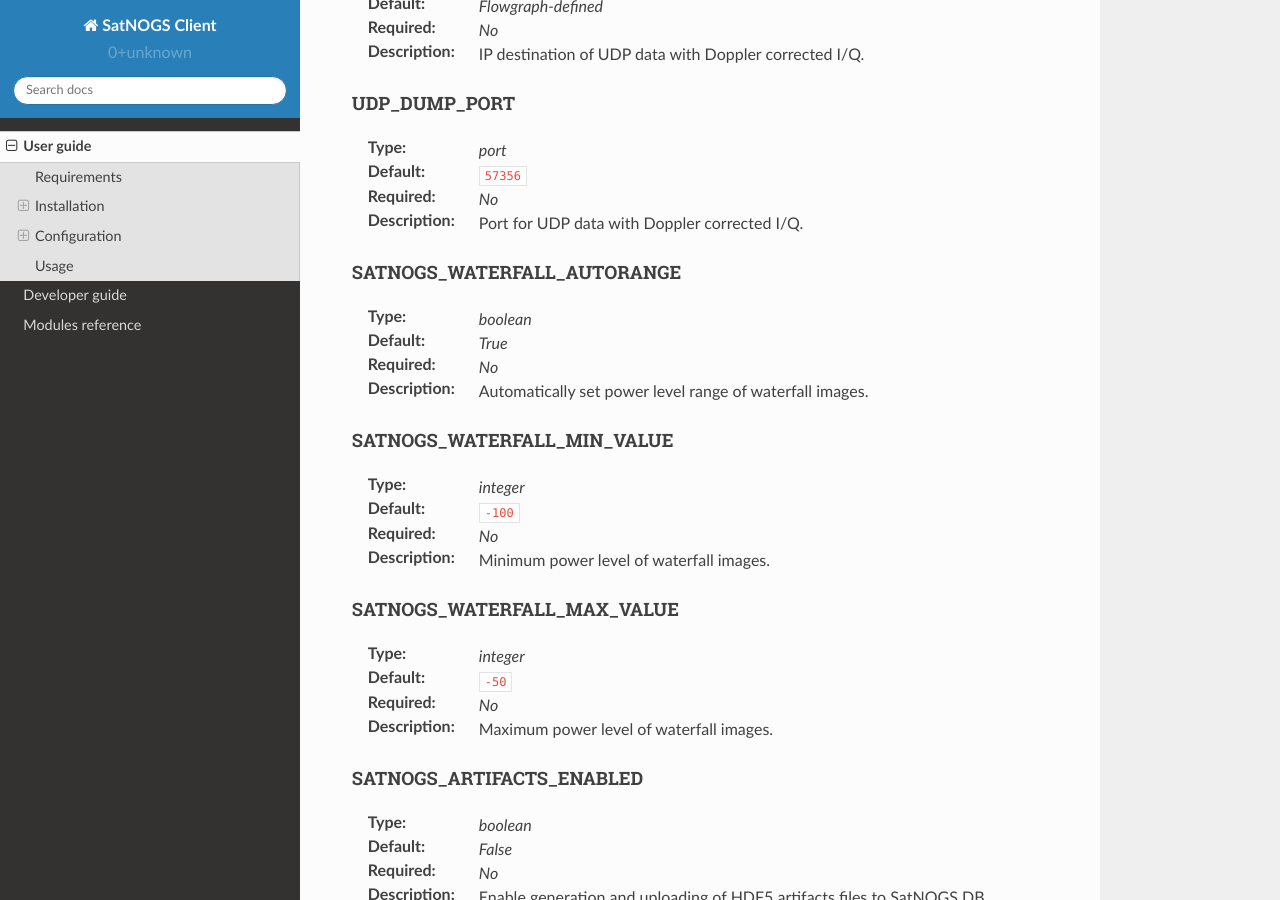
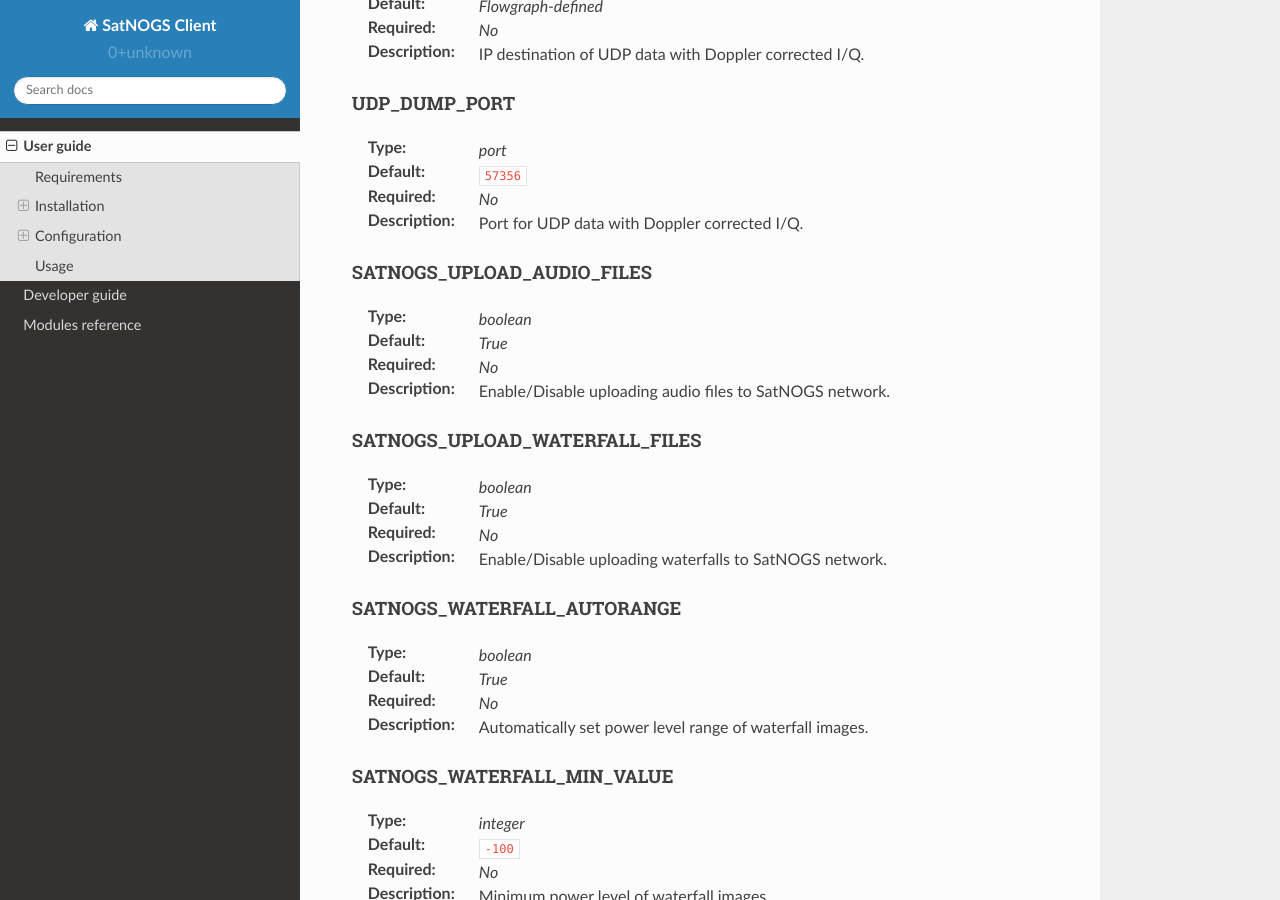
Before and after one commit to yaplik/satnogs-client, a Sphinx documentation site: the page built from docs/userguide.rst, in a window 1280 px wide and 900 px high, scrolled down 9326 px. Built offline with Sphinx 7.4.7 and the Read the Docs theme 2.0.0, drawn with Linux system fonts in a browser that asks for light colours.

Commit message:
add file type upload options in satnogs-client settings
fixes #421

Signed-off-by: Julien Flawinne <jf.satnogs at protonmail dot com>

```diff
--- a/docs/userguide.rst
+++ b/docs/userguide.rst
@@ -524,6 +524,26 @@
    Port for UDP data with Doppler corrected I/Q.
 
 
+SATNOGS_UPLOAD_AUDIO_FILES
+~~~~~~~~~~~~~~~~~~
+
+:Type: *boolean*
+:Default: *True*
+:Required: *No*
+:Description:
+   Enable/Disable uploading audio files to SatNOGS network.
+
+
+SATNOGS_UPLOAD_WATERFALL_FILES
+~~~~~~~~~~~~~~~~~~
+
+:Type: *boolean*
+:Default: *True*
+:Required: *No*
+:Description:
+   Enable/Disable uploading waterfalls to SatNOGS network.
+
+
 SATNOGS_WATERFALL_AUTORANGE
 ~~~~~~~~~~~~~~~~~~~~~~~~~~~
 :Type: *boolean*
```
Also changed, not shown: 2 other files.
